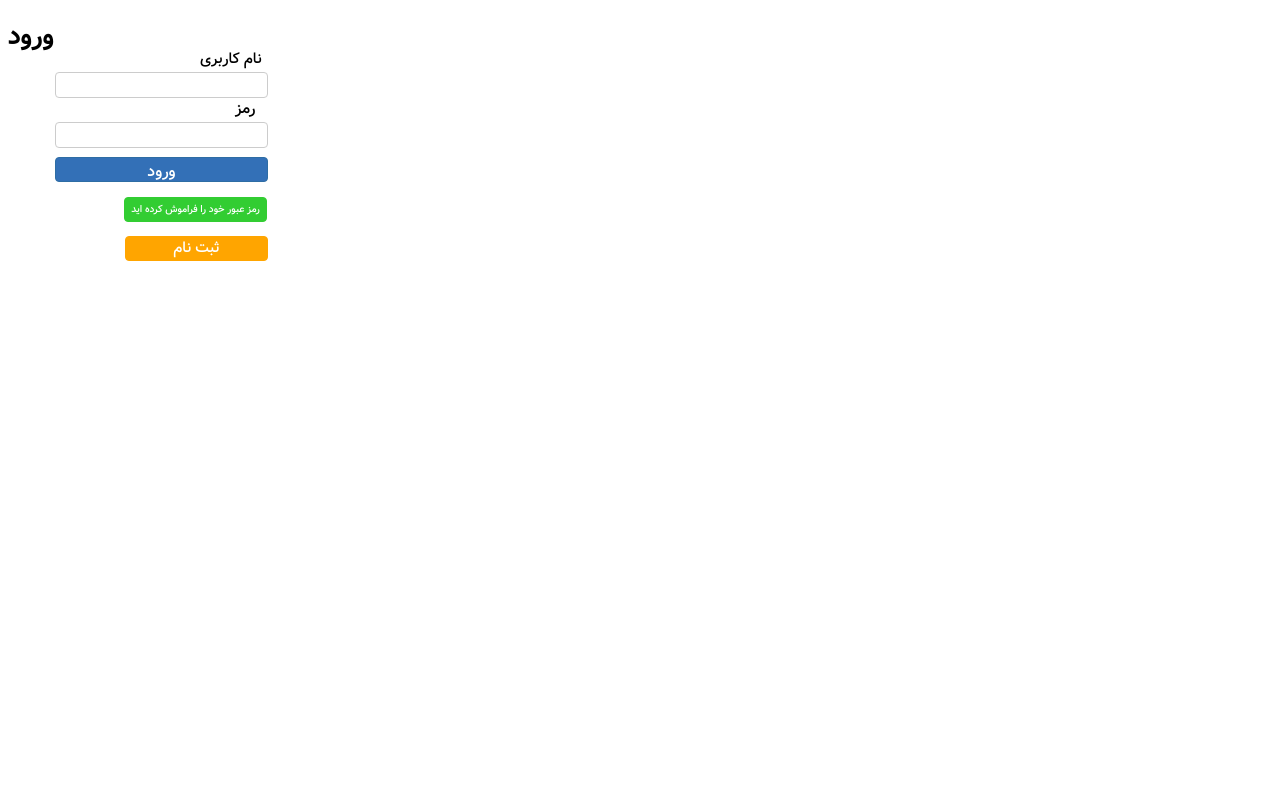
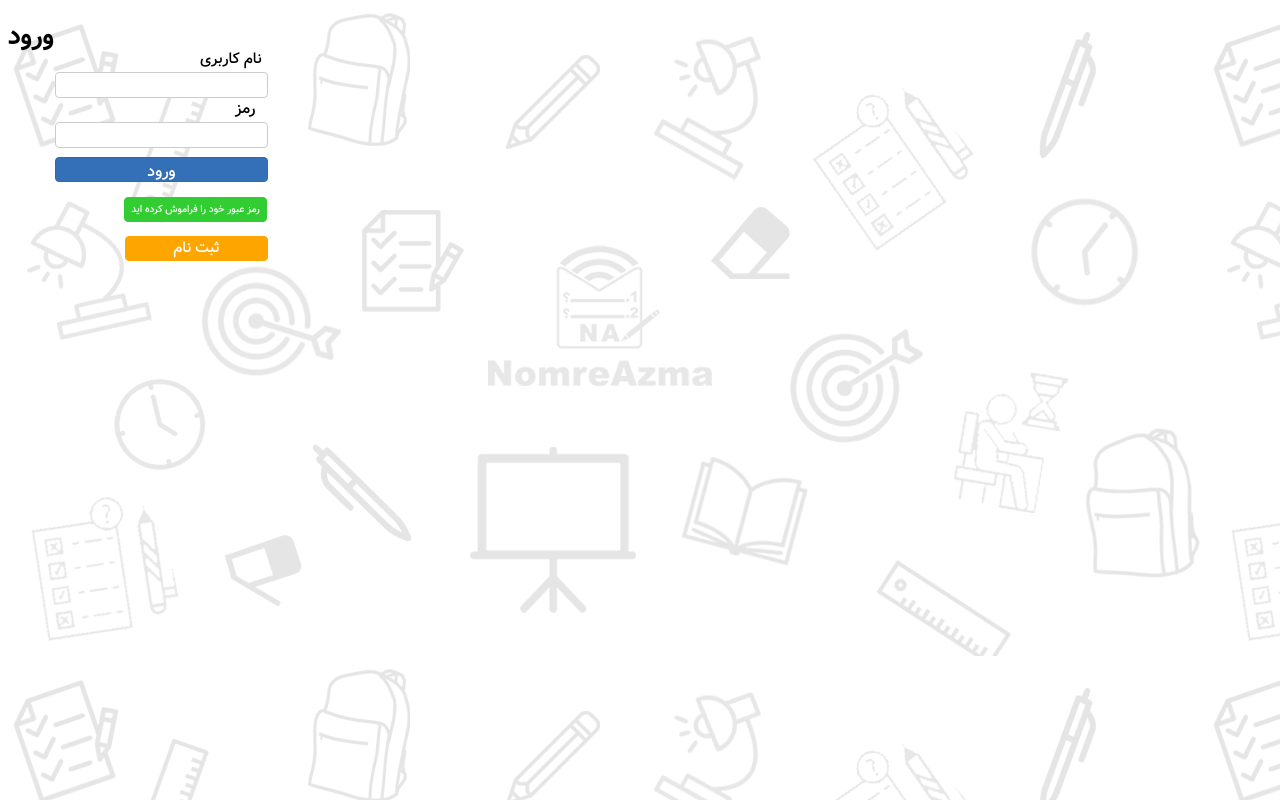
Before and after one commit to MDK84/Online-test-system-Nomre.github.io, a plain HTML site: page login.html in a window 1280 px wide. Drawn offline with Linux system fonts and the light colour scheme; files whose address does not match are found by name.

Commit message:
اضافه کردن بک گراند به پروژه

```diff
--- a/css/style.css
+++ b/css/style.css
@@ -61,10 +61,11 @@ Adding some fonts
 }
 body
 {
-   background-color: #FFFFFF;
-   color: #000000;
-   font-family: Arial;
-   font-size: 13px;
+	background-image: url("../images/BG1.png");
+    background-color: #FFFFFF;
+    color: #000000;
+    font-family: Arial;
+    font-size: 13px;
 }
 label
 {
```
Also changed, not shown: images/BG1.png (added).
